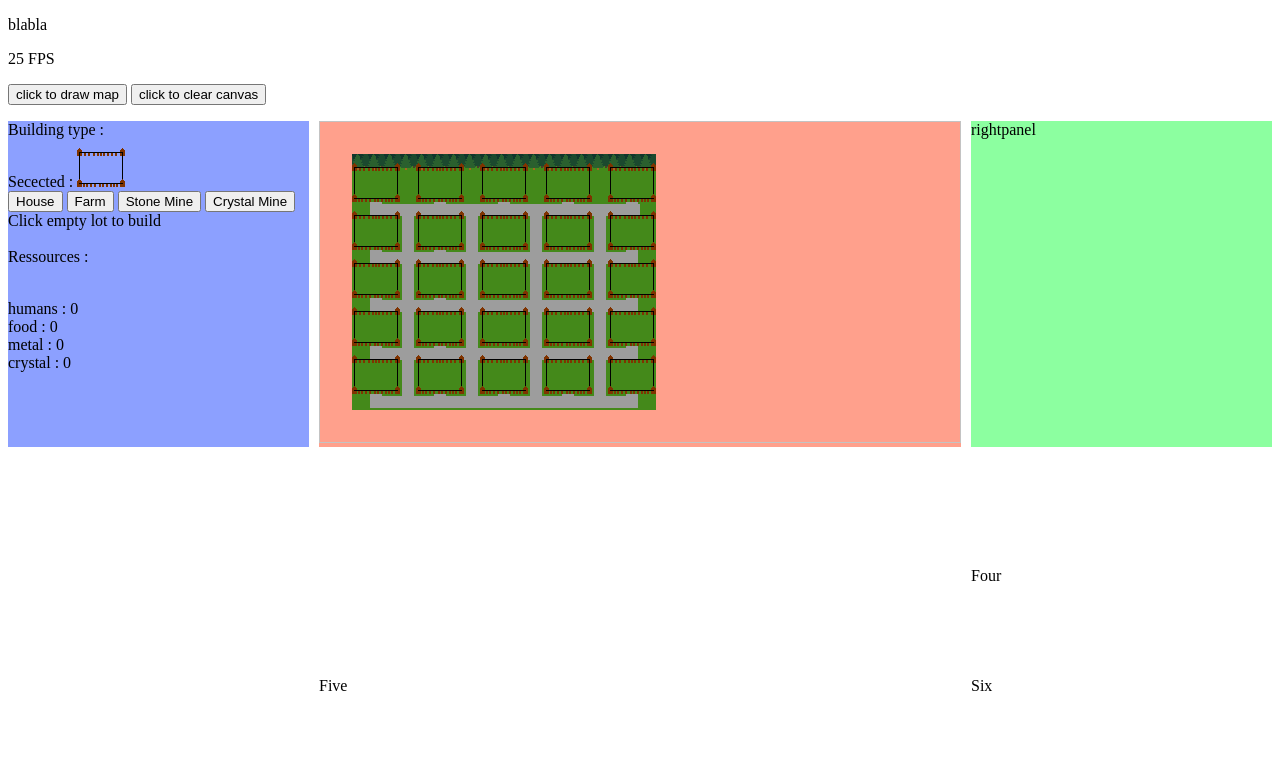
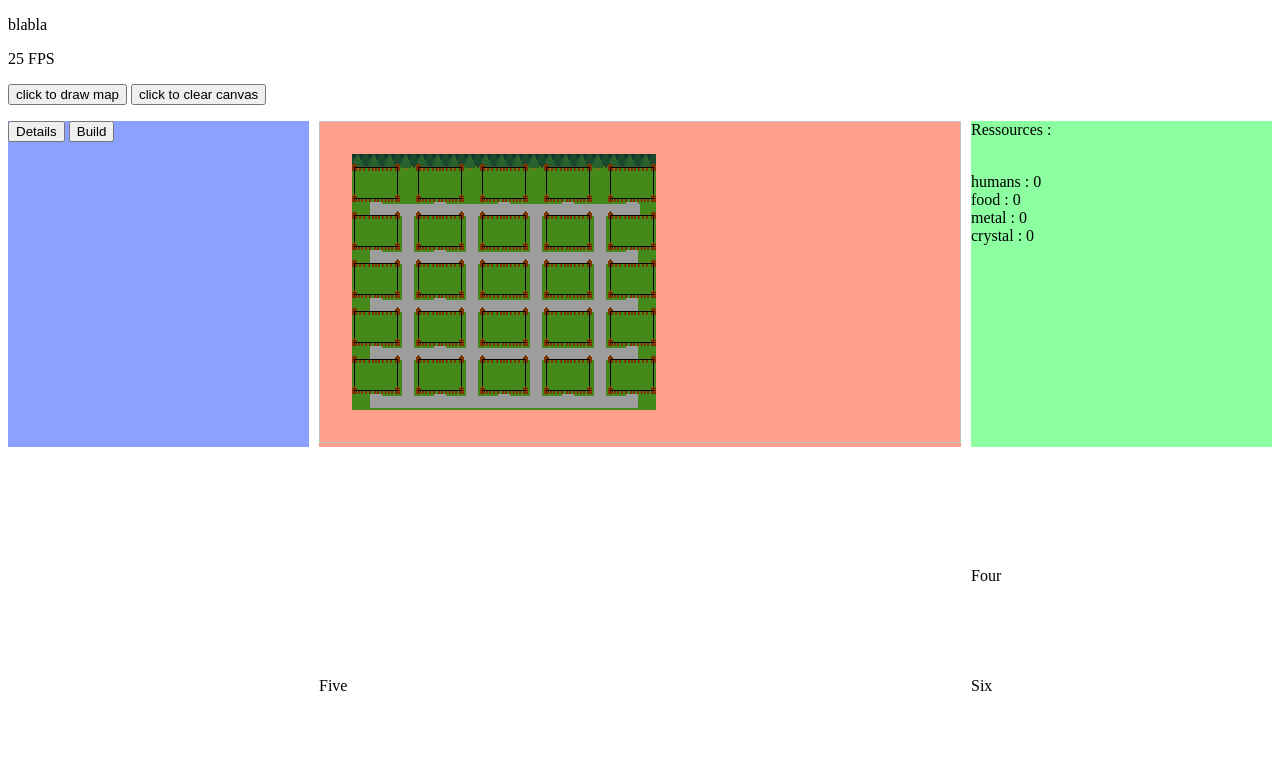
Before and after one commit to mathematico/Slimps, a plain HTML site: page index.html in a window 1280 px wide. Drawn offline with Linux system fonts and the light colour scheme.

Commit message:
added tabs to left panel, function in new file htmldisplay.js

```diff
--- a/index.html
+++ b/index.html
@@ -16,6 +16,12 @@
 		grid-template-columns: repeat(3, 1fr);
 		grid-gap: 10px;
 		grid-auto-rows: minmax(100px, auto);
+	}
+	.tabbar {
+		hover{color:#fff!important;background-color:#000!important}
+		width:100%;
+		overflow:hidden;
+		display:inline-block;
 	}
 	.buildingsbuttonsframe {
 		grid-column: 1 / 2;
@@ -68,7 +74,16 @@
 	</p>
 
 	<div class="wrapper">
+
 		<div class="buildingsbuttonsframe">
+			<div class="tabbar">
+				<button class="btab" onclick=openlefttab(0)>Details</button>
+				<button class="btab" onclick=openlefttab('1')>Build</button>
+			</div>
+			<div id="buildinginfomenu" style="display:none">
+				I GIV U INFO ON BILDINZ
+			</div>
+			<div id="selectbuildingmenu" style="display:none">
 				Building type : <br>
 				Secected : <img id="selected_building_preview_img" src="./Resources/building/emptylot.png" alt="Selection" /> <br>
 				<button  onclick=on_selected_building_type(1) > House </button>
@@ -77,9 +92,7 @@
 				<button  onclick=on_selected_building_type(4) > Crystal Mine </button>
 				<br>
 				Click empty lot to build<br>
-			<br>
-			Ressources :<br>
-			<p id="ressources_list_element"> </p>
+			</div>
 
 
 		</div>
@@ -88,7 +101,8 @@
 			<canvas id="map_main"  style="border:1px solid #c3c3c3;" ></canvas>
 		</div>
 		<div class="rightpanel">
-			rightpanel
+			Ressources :<br>
+			<p id="ressources_list_element"> </p>
 		</div>
 		<div class="four">
 			Four
@@ -104,7 +118,7 @@
 
 
 
-
+	<script src="js/htmldisplay.js"></script>
 	<script src="js/math.js"></script>
 	<script src="js/unit.js"></script>
 	<script src="js/mainmap.js"></script>
```
Lines whose indentation alone changed are shown as unchanged.
